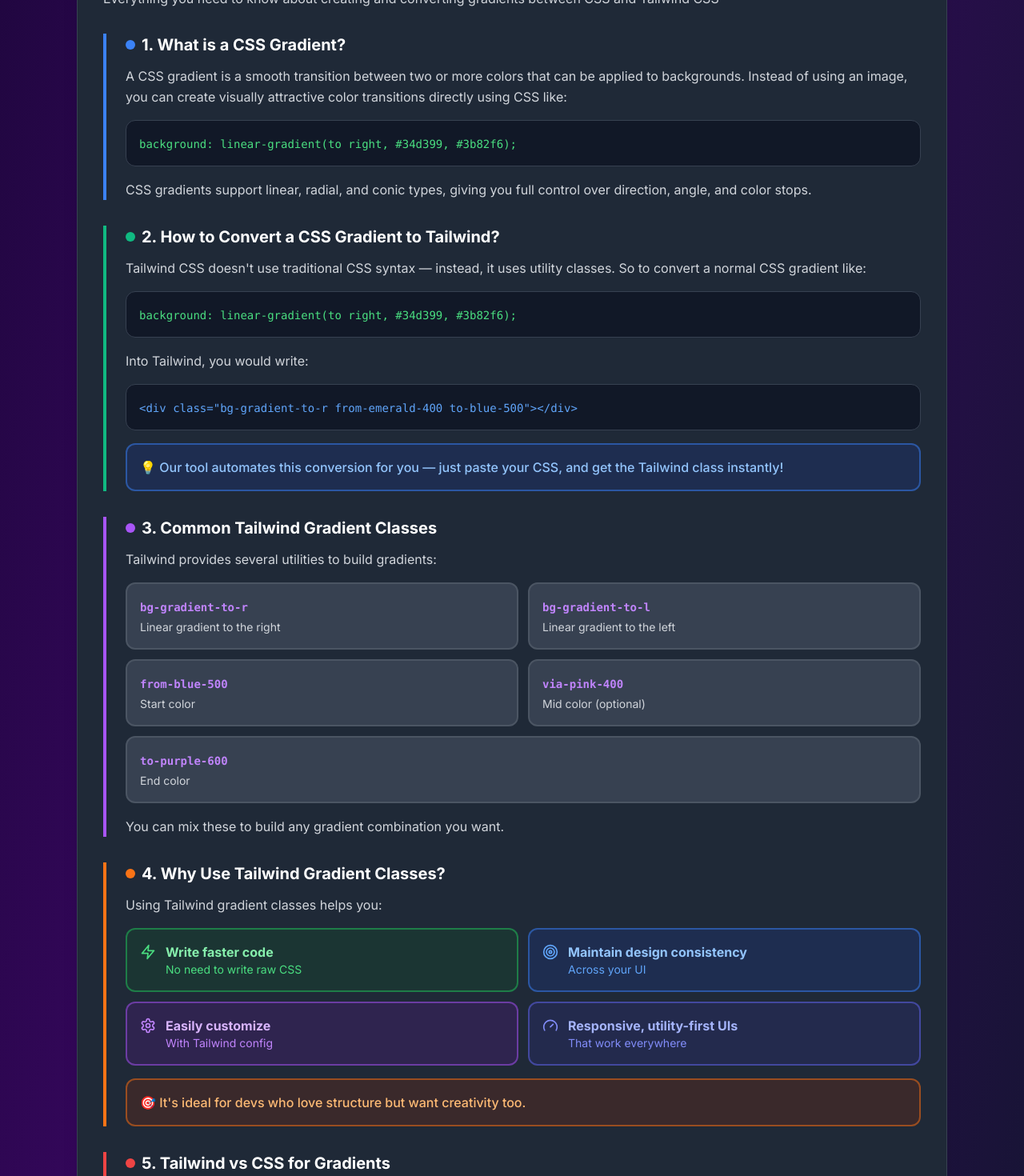
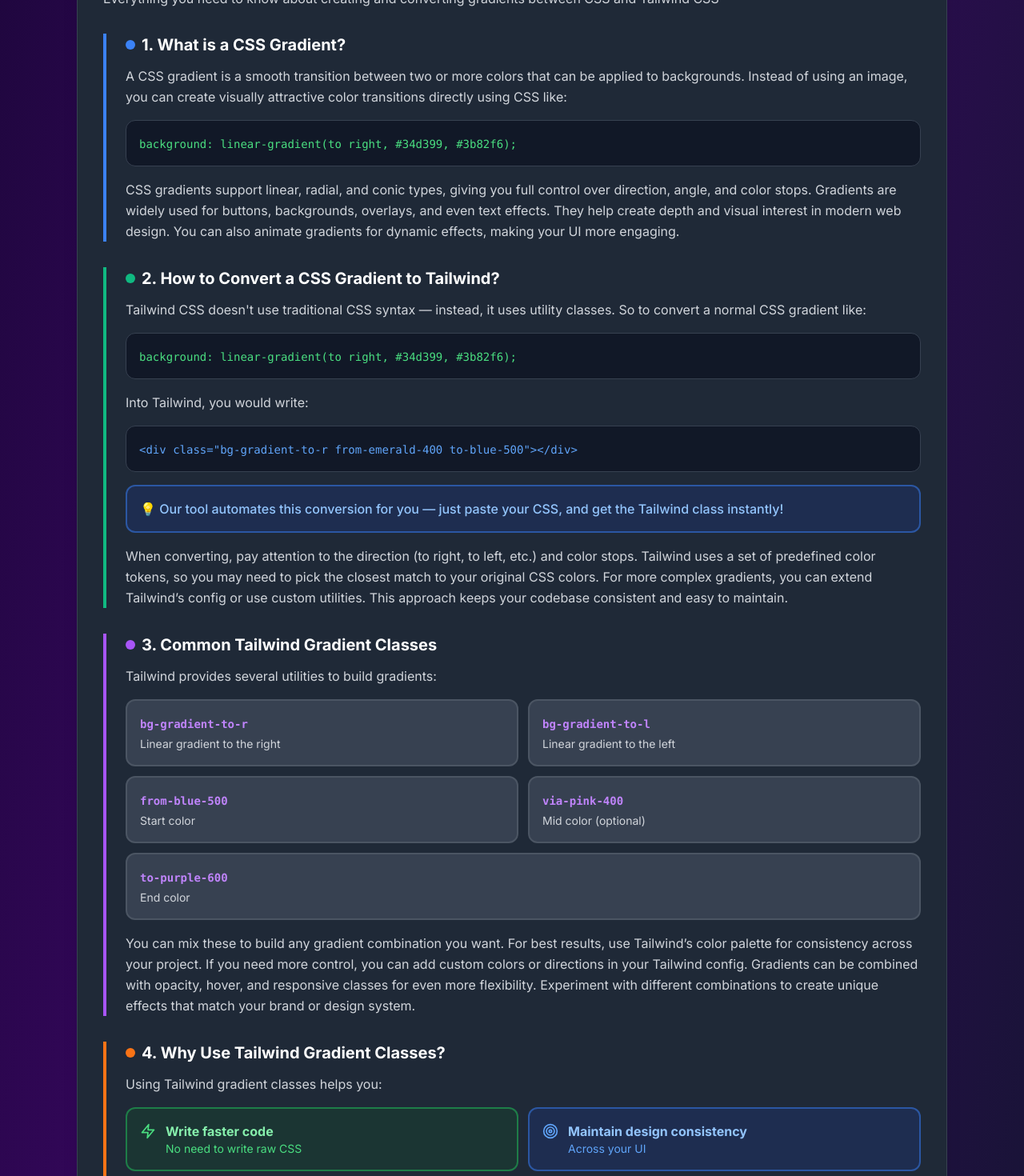
Before and after one commit to TRIXZON/24, a React (Vite) app in the folder project/: page / in a window 1280 px wide. Shown: the part 3231-4701 px from the top of the page at 80% size. Built offline with nearby package versions, Linux system fonts and the light colour scheme.

Commit message:
Update BlogSection.tsx

```diff
--- a/project/src/components/BlogSection.tsx
+++ b/project/src/components/BlogSection.tsx
@@ -26,8 +26,7 @@ const BlogSection: React.FC = () => {
             <h3 className="text-xl font-bold text-white">1. What is a CSS Gradient?</h3>
           </header>
           <p className="text-gray-300 mb-4 leading-relaxed">
-            A CSS gradient is a smooth transition between two or more colors that can be applied to backgrounds.
-            Instead of using an image, you can create visually attractive color transitions directly using CSS like:
+            A CSS gradient is a smooth transition between two or more colors that can be applied to backgrounds. Instead of using an image, you can create visually attractive color transitions directly using CSS like:
           </p>
           <div className="bg-gray-900 rounded-xl p-4 mb-4 border border-gray-700">
             <code className="text-green-400 font-mono text-sm">
@@ -35,7 +34,7 @@ const BlogSection: React.FC = () => {
             </code>
           </div>
           <p className="text-gray-300 leading-relaxed">
-            CSS gradients support linear, radial, and conic types, giving you full control over direction, angle, and color stops.
+            CSS gradients support linear, radial, and conic types, giving you full control over direction, angle, and color stops. Gradients are widely used for buttons, backgrounds, overlays, and even text effects. They help create depth and visual interest in modern web design. You can also animate gradients for dynamic effects, making your UI more engaging.
           </p>
         </article>
 
@@ -59,11 +58,14 @@ const BlogSection: React.FC = () => {
               &lt;div class="bg-gradient-to-r from-emerald-400 to-blue-500"&gt;&lt;/div&gt;
             </code>
           </div>
-          <div className="bg-blue-900/30 border-2 border-blue-500/50 rounded-xl p-4">
+          <div className="bg-blue-900/30 border-2 border-blue-500/50 rounded-xl p-4 mb-4">
             <p className="text-blue-300 font-medium">
               💡 Our tool automates this conversion for you — just paste your CSS, and get the Tailwind class instantly!
             </p>
           </div>
+          <p className="text-gray-300 leading-relaxed">
+            When converting, pay attention to the direction (to right, to left, etc.) and color stops. Tailwind uses a set of predefined color tokens, so you may need to pick the closest match to your original CSS colors. For more complex gradients, you can extend Tailwind’s config or use custom utilities. This approach keeps your codebase consistent and easy to maintain.
+          </p>
         </article>
 
         {/* Section 3: Common Classes */}
@@ -98,7 +100,7 @@ const BlogSection: React.FC = () => {
             </div>
           </div>
           <p className="text-gray-300 mt-4 leading-relaxed">
-            You can mix these to build any gradient combination you want.
+            You can mix these to build any gradient combination you want. For best results, use Tailwind’s color palette for consistency across your project. If you need more control, you can add custom colors or directions in your Tailwind config. Gradients can be combined with opacity, hover, and responsive classes for even more flexibility. Experiment with different combinations to create unique effects that match your brand or design system.
           </p>
         </article>
 
```
